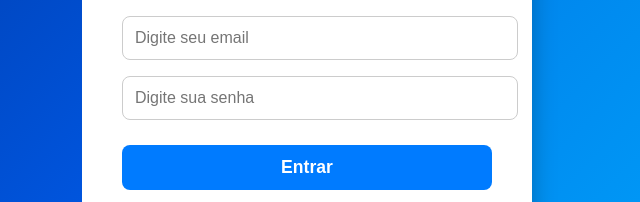
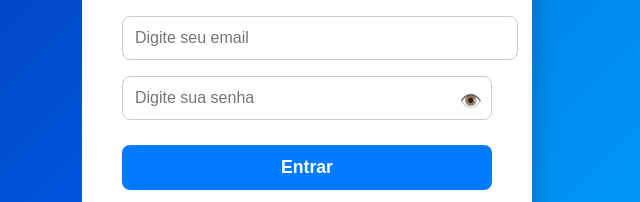
Before and after one commit to tcc-etecia/gerencia-ai-dashboard, a plain HTML site: page Gerencia.aí/index.html in a window 1280 px wide. Shown: the part 338-540 px from the top of the page, 558-1198 px from the left. Drawn offline with Linux system fonts and the light colour scheme.

Commit message:
index.html

```diff
--- a/Gerencia.aí/index.html
+++ b/Gerencia.aí/index.html
@@ -20,7 +20,10 @@
       <p class="subtitle">Preencha seus dados para acessar</p>
       <form id="loginForm">
         <input type="email" id="loginEmail" placeholder="Digite seu email" required />
-        <input type="password" id="loginSenha" placeholder="Digite sua senha" required />
+        <div class="password-wrapper">
+          <input type="password" id="loginSenha" placeholder="Digite sua senha" required />
+          <span class="toggle-pass" onclick="toggleSenha('loginSenha', this)">👁️</span>
+        </div>
         <button type="submit">Entrar</button>
       </form>
       <button class="secondary-btn" onclick="window.location.href='cadastro.html'">Criar conta</button>
```
